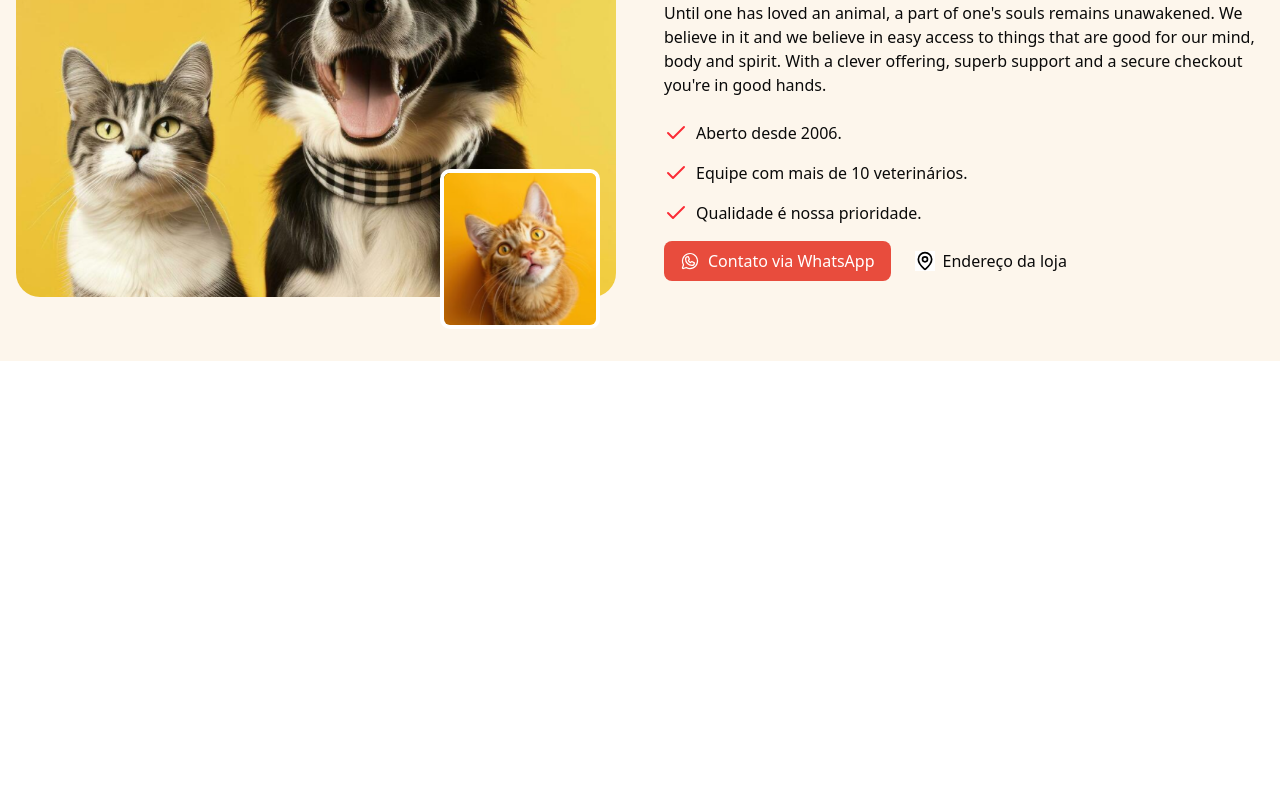
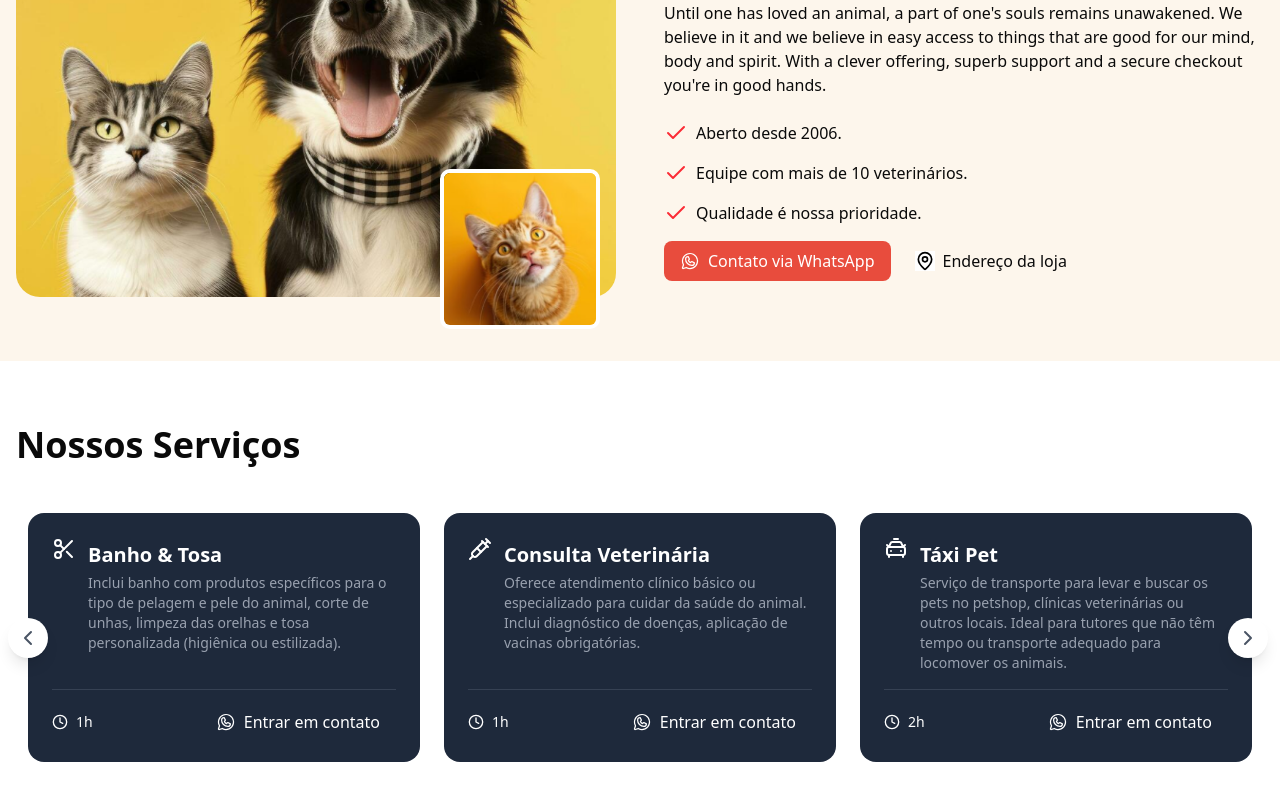
Before and after one commit to Leonardo-Maciel-S/petshop-next-js, a Next.js app: page / in a window 1280 px wide. Shown: the part 666-1466 px from the top of the page. Before the commit the page ends 1027 px from the top, so only its background shows below. Built offline with nearby package versions, Linux system fonts and the light colour scheme.

Commit message:
create: services component

```diff
--- a/package.json
+++ b/package.json
@@ -13,6 +13,7 @@
     "@radix-ui/react-slot": "^1.2.0",
     "class-variance-authority": "^0.7.1",
     "clsx": "^2.1.1",
+    "embla-carousel-react": "^8.6.0",
     "lucide-react": "^0.487.0",
     "next": "15.3.0",
     "react": "^19.0.0",
--- /dev/null
+++ b/src/app/_components/services.tsx
@@ -0,0 +1,143 @@
+"use client";
+
+import useEmblaCarousel from "embla-carousel-react";
+import {
+  ChevronLeft,
+  ChevronRight,
+  Scissors,
+  Syringe,
+  CarTaxiFront,
+  Hotel,
+  Clock,
+} from "lucide-react";
+import { WhatsappLogo } from "@phosphor-icons/react";
+
+const services = [
+  {
+    title: "Banho & Tosa",
+    description:
+      "Inclui banho com produtos específicos para o tipo de pelagem e pele do animal, corte de unhas, limpeza das orelhas e tosa personalizada (higiênica ou estilizada).",
+    duration: "1h",
+    price: "$50",
+    icon: <Scissors />,
+    linkText:
+      "Olá, vi no site sobre Banho e tosa e gostaria de mais informações.",
+  },
+  {
+    title: "Consulta Veterinária",
+    description:
+      "Oferece atendimento clínico básico ou especializado para cuidar da saúde do animal. Inclui diagnóstico de doenças, aplicação de vacinas obrigatórias.",
+    duration: "1h",
+    price: "$45",
+    icon: <Syringe />,
+    linkText:
+      "Olá, vi no site sobre Consulta veterinária e gostaria de mais informações.",
+  },
+  {
+    title: "Táxi Pet",
+    description:
+      "Serviço de transporte para levar e buscar os pets no petshop, clínicas veterinárias ou outros locais. Ideal para tutores que não têm tempo ou transporte adequado para locomover os animais.",
+    duration: "2h",
+    price: "$80",
+    icon: <CarTaxiFront />,
+    linkText: "Olá, vi no site sobre Táxi Pet e gostaria de mais informações.",
+  },
+  {
+    title: "Hotel para pets",
+    description:
+      "Serviço de hospedagem para animais de estimação, ideal para quando os tutores precisam viajar ou se ausentar por alguns dias. Os pets ficam acomodados em espaços seguros, confortáveis.",
+    duration: "1h",
+    price: "$60",
+    icon: <Hotel />,
+    linkText:
+      "Olá, vi no site sobre Hotel para pets e gostaria de mais informações.",
+  },
+];
+
+export default function Services() {
+  const [emblaRef, emblaApi] = useEmblaCarousel({
+    loop: false,
+    align: "start",
+    slidesToScroll: 1,
+    breakpoints: {
+      "(min-width: 768px)": { slidesToScroll: 3 },
+      "(min-width: 468px)": { slidesToScroll: 2 },
+    },
+  });
+
+  const scrollPrev = () => {
+    emblaApi?.scrollPrev();
+  };
+
+  const scrollNext = () => {
+    emblaApi?.scrollNext();
+  };
+
+  return (
+    <section className="bg-white py-16">
+      <div className="container mx-auto px-4">
+        <div>
+          <h2 className="text-4xl font-bold mb-12">Nossos Serviços</h2>
+
+          <div className="relative">
+            <div className="overflow-hidden" ref={emblaRef}>
+              <div className="flex">
+                {services.map((item, index) => (
+                  <div
+                    key={index}
+                    className="flex-[0_0_100%] min-w-0 md:flex-[0_0_calc(100%/2)] lg:flex-[0_0_calc(100%/3)] px-3 "
+                  >
+                    <article className="bg-[#1e293b] text-white rounded-2xl p-6 space-y-4 h-full flex flex-col">
+                      <div className="flex-1 items-start justify-between">
+                        <div className="flex gap-3">
+                          <span className="text-3xl">{item.icon}</span>
+                          <div>
+                            <h3 className="font-bold text-xl my-1">
+                              {item.title}
+                            </h3>
+                            <p className="text-gray-400 text-sm select-none">
+                              {item.description}
+                            </p>
+                          </div>
+                        </div>
+                      </div>
+
+                      <div className="border-t border-gray-700 pt-4 flex items-center justify-between">
+                        <div className="flex items-center gap-2 text-sm">
+                          <Clock className="size-4" />
+                          <span>{item.duration}</span>
+                        </div>
+
+                        <a
+                          href="#"
+                          className="flex items-center justify-center gap-2 hover:bg-red-500 px-4 py-1 rounded-md duration-300"
+                        >
+                          <WhatsappLogo className="size-5" />
+                          Entrar em contato
+                        </a>
+                      </div>
+                    </article>
+                  </div>
+                ))}
+              </div>
+            </div>
+
+            <button
+              className=" bg-white flex items-center justify-center rounded-full shadow-lg size-10 absolute left-3 -translate-y-1/2 -translate-x-1/2 top-1/2 z-10"
+              onClick={scrollPrev}
+            >
+              <ChevronLeft className="size-6 text-gray-600" />
+            </button>
+
+            <button
+              className=" bg-white flex items-center justify-center rounded-full shadow-lg size-10 absolute -right-1 -translate-y-1/2 top-1/2 z-10"
+              onClick={scrollNext}
+            >
+              <ChevronRight className="size-6 text-gray-600" />
+            </button>
+          </div>
+        </div>
+      </div>
+    </section>
+  );
+}
--- a/src/app/page.tsx
+++ b/src/app/page.tsx
@@ -1,11 +1,13 @@
 import About from "./_components/about";
 import Hero from "./_components/hero";
+import Services from "./_components/services";
 
 export default function Page() {
   return (
     <main>
       <Hero />
       <About />
+      <Services />
     </main>
   );
 }
```
Also changed, not shown: 1 other file (tests, documents, lock files or other folders).
